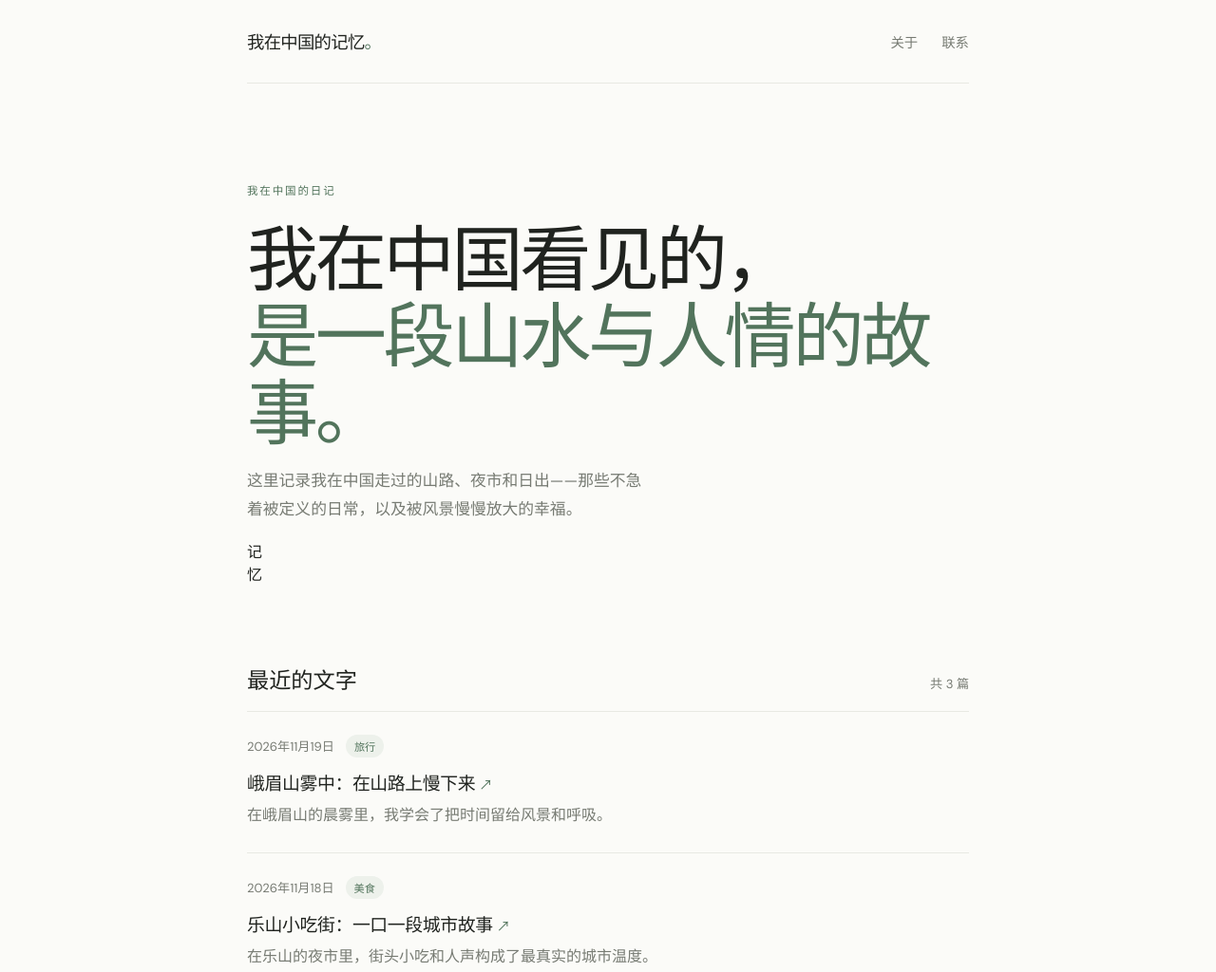
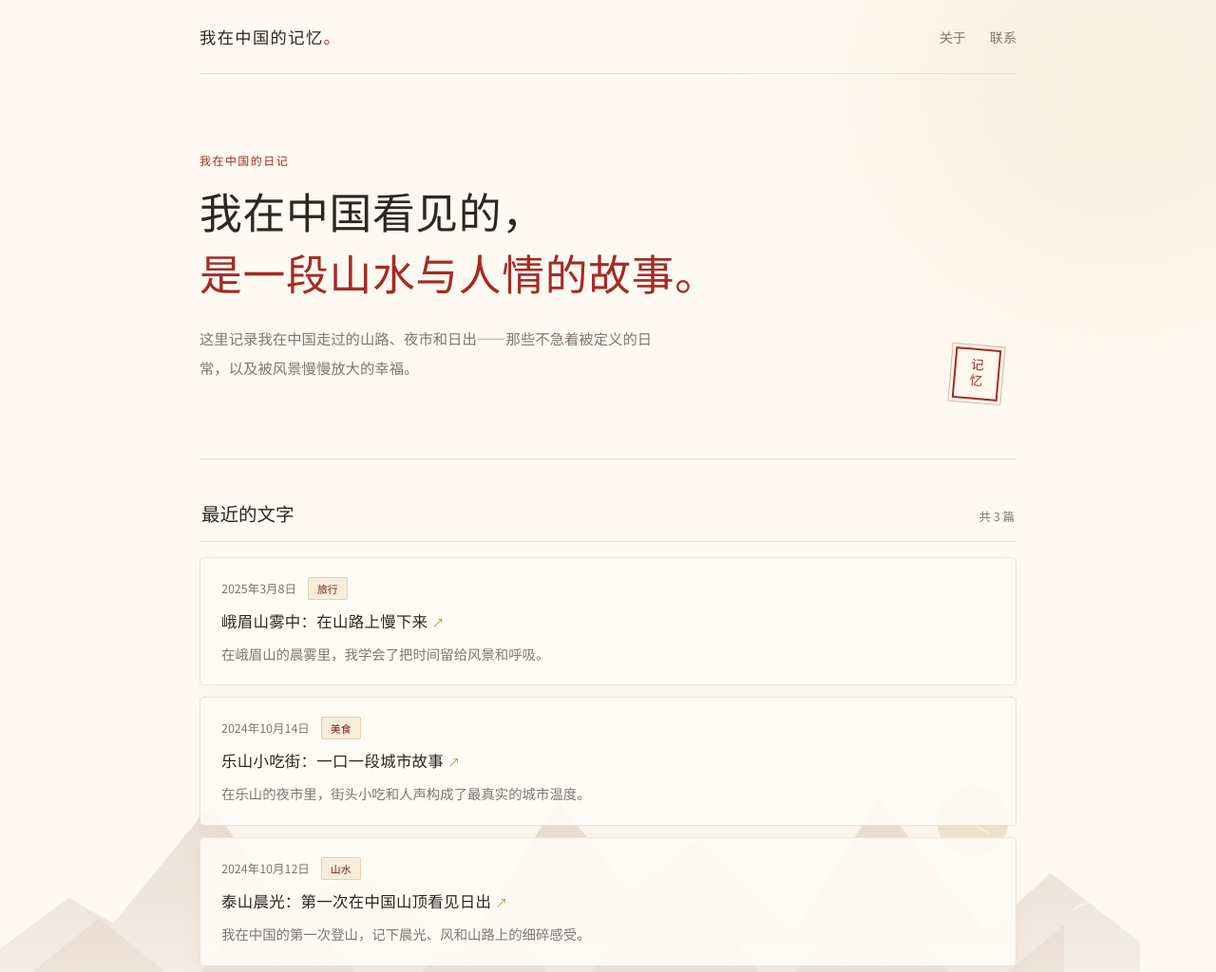
Before and after one commit to BoneBabys/Personal-Blog, an Astro site: page / in a window 1280 px wide. Shown: the top 1024 px of the page at 95% size. Built offline with nearby package versions, Linux system fonts and the light colour scheme; Astro itself is replaced by a stand-in of ours.

Commit message:
Polish blog layout, add ink landscape backdrop, and date posts 2024-2025

```diff
--- a/src/content/blog/emei-mist.md
+++ b/src/content/blog/emei-mist.md
@@ -1,7 +1,7 @@
 ---
 title: "峨眉山雾中：在山路上慢下来"
 description: "在峨眉山的晨雾里，我学会了把时间留给风景和呼吸。"
-pubDate: 2026-11-19
+pubDate: 2025-03-08
 tags:
   - 旅行
 ---
@@ -12,4 +12,4 @@ tags:
 
 过了一段时间，雾开始散开，山景像从一张画中被轻轻揭起，树木、寺院和水声都露了出来。我忽然明白，旅行并不一定需要一张很大的惊艳照片，很多时候，最难忘的，是在山路上深呼吸时，那种突然把烦恼放下的轻松。
 
-那天的峨眉山��给我的最深印象不是壮丽，而是“慢”。慢慢走、慢慢看、慢慢听，仿佛人也变成了山里的一部分。
+那天的峨眉山留给我的最深印象不是壮丽，而是“慢”。慢慢走、慢慢看、慢慢听，仿佛人也变成了山里的一部分。
--- a/src/content/blog/hello-world.md
+++ b/src/content/blog/hello-world.md
@@ -1,7 +1,7 @@
 ---
 title: "泰山晨光：第一次在中国山顶看见日出"
 description: "我在中国的第一次登山，记下晨光、风和山路上的细碎感受。"
-pubDate: 2026-11-17
+pubDate: 2024-10-12
 tags:
   - 山水
 ---
--- a/src/content/blog/leshan-snacks.md
+++ b/src/content/blog/leshan-snacks.md
@@ -1,7 +1,7 @@
 ---
 title: "乐山小吃街：一口一段城市故事"
 description: "在乐山的夜市里，街头小吃和人声构成了最真实的城市温度。"
-pubDate: 2026-11-18
+pubDate: 2024-10-14
 tags:
   - 美食
 ---
--- a/src/styles/global.css
+++ b/src/styles/global.css
@@ -1,13 +1,16 @@
-@import url('https://fonts.googleapis.com/css2?family=DM+Sans:wght@400;500;600;700&family=Playfair+Display:wght@500;600;700&display=swap');
+@import url('https://fonts.googleapis.com/css2?family=Noto+Sans+SC:wght@400;500;600;700&family=Noto+Serif+SC:wght@500;600;700&display=swap');
 
 :root {
   color-scheme: light;
-  --ink: #20231f;
-  --muted: #777b73;
-  --line: #e8e9e3;
-  --accent: #52745c;
-  --paper: #fbfbf8;
-  font-family: 'DM Sans', sans-serif;
+  --ink: #30251f;
+  --muted: #82756b;
+  --line: #eadfd1;
+  --accent: #a52a25;
+  --accent-dark: #7d1f1b;
+  --gold: #bd9145;
+  --paper: #fffaf1;
+  --card: rgb(255 252 246 / 88%);
+  font-family: 'Noto Sans SC', 'PingFang SC', 'Microsoft YaHei', sans-serif;
   background: var(--paper);
   color: var(--ink);
   font-synthesis: none;
@@ -16,42 +19,70 @@
 
 * { box-sizing: border-box; }
 html { scroll-behavior: smooth; }
-body { margin: 0; min-width: 320px; }
-a { color: inherit; text-decoration: none; }
+body {
+  margin: 0;
+  min-width: 320px;
+  background-color: var(--paper);
+  background-image: url('/images/ink-landscape.svg'), radial-gradient(ellipse at 92% 8%, rgb(189 145 69 / 11%), transparent 26rem);
+  background-position: center bottom, top right;
+  background-size: min(100% auto, 1600px), auto;
+  background-repeat: no-repeat;
+  background-attachment: fixed, scroll;
+}
+a { color: inherit; text-decoration: none; transition: color .2s ease, transform .2s ease; }
 a:hover { color: var(--accent); }
-.page-shell { width: min(100% - 48px, 760px); margin: 0 auto; }
-.site-header { display: flex; justify-content: space-between; align-items: center; padding: 30px 0; border-bottom: 1px solid var(--line); }
-.wordmark { font-weight: 700; font-size: 1.15rem; letter-spacing: -0.04em; }
+.page-shell { position: relative; width: min(100% - 48px, 860px); margin: 0 auto; }
+.site-header { display: flex; justify-content: space-between; align-items: center; padding: 26px 0; border-bottom: 1px solid var(--line); }
+.wordmark { font-weight: 700; font-size: 1.08rem; letter-spacing: .08em; }
 .wordmark span { color: var(--accent); }
-.site-header nav { display: flex; gap: 25px; color: var(--muted); font-size: .9rem; }
-.intro { padding: 92px 0 82px; }
-.eyebrow { color: var(--accent); font-size: .72rem; font-weight: 700; letter-spacing: .16em; }
+.site-header nav { display: flex; gap: 25px; color: var(--muted); font-size: .88rem; }
+.intro { position: relative; overflow: hidden; min-height: 340px; padding: 70px 0 65px; border-bottom: 1px solid var(--line); }
+.intro::before {
+  content: '龍';
+  position: absolute;
+  z-index: -1;
+  top: 50%;
+  right: 3%;
+  transform: translateY(-50%) rotate(9deg);
+  color: rgb(165 42 37 / 6%);
+  font: 700 clamp(9rem, 24vw, 16rem)/1 'Noto Serif SC', serif;
+  pointer-events: none;
+}
+.eyebrow { position: relative; color: var(--accent); font-size: .75rem; font-weight: 700; letter-spacing: .12em; }
 h1, h2, h3 { margin-top: 0; }
-.intro h1, .article h1 { margin: 20px 0; font: 600 clamp(2.8rem, 8vw, 4.7rem)/1.08 'Playfair Display', serif; letter-spacing: -.045em; }
+.intro h1, .article h1 { position: relative; margin: 17px 0; font: 600 clamp(1.8rem, 5vw, 2.8rem)/1.45 'Noto Serif SC', 'Songti SC', serif; letter-spacing: .015em; }
 .intro h1 span { color: var(--accent); }
-.intro-copy { max-width: 430px; color: var(--muted); font-size: 1.05rem; line-height: 1.75; }
-.posts-section { padding-bottom: 80px; }
-.section-heading { display: flex; justify-content: space-between; align-items: baseline; padding-bottom: 17px; border-bottom: 1px solid var(--line); }
-.section-heading h2 { margin: 0; font: 600 1.45rem 'Playfair Display', serif; }
-.section-heading span, .post-meta { color: var(--muted); font-size: .82rem; }
-.post-card { padding: 24px 0 26px; border-bottom: 1px solid var(--line); }
+.intro-copy { position: relative; max-width: 490px; color: var(--muted); font-size: .96rem; line-height: 2; }
+.intro-seal { position: absolute; right: 18px; bottom: 62px; display: grid; place-content: center; width: 48px; height: 54px; border: 2px solid var(--accent); outline: 1px solid rgb(165 42 37 / 35%); outline-offset: 3px; color: var(--accent); font-family: 'Noto Serif SC', serif; font-size: .85rem; font-weight: 700; line-height: 1.25; text-align: center; transform: rotate(5deg); }
+.posts-section { padding: 42px 0 74px; }
+.section-heading { display: flex; justify-content: space-between; align-items: baseline; padding: 0 2px 15px; border-bottom: 1px solid var(--line); }
+.section-heading h2 { margin: 0; font: 600 1.22rem 'Noto Serif SC', 'Songti SC', serif; }
+.section-heading span, .post-meta { color: var(--muted); font-size: .78rem; }
+.post-list { display: grid; gap: 12px; padding-top: 16px; }
+.post-card { padding: 20px 22px 19px; border: 1px solid rgb(234 223 209 / 85%); border-radius: 5px; background: var(--card); box-shadow: 0 8px 24px rgb(91 62 37 / 4%); transition: border-color .2s ease, transform .2s ease, box-shadow .2s ease; }
+.post-card:hover { transform: translateY(-2px); border-color: rgb(165 42 37 / 35%); box-shadow: 0 12px 28px rgb(91 62 37 / 8%); }
 .post-meta { display: flex; align-items: center; gap: 12px; }
-.tag { padding: 4px 9px; border-radius: 99px; background: #edf1eb; color: var(--accent); font-size: .7rem; }
-.post-card h3 { margin: 12px 0 7px; font-size: 1.18rem; letter-spacing: -.02em; }
-.post-card h3 span { color: var(--accent); font-size: .9rem; }
-.post-card > p, .empty-state { margin: 0; color: var(--muted); line-height: 1.7; }
-.site-footer { display: flex; justify-content: space-between; padding: 23px 0 35px; border-top: 1px solid var(--line); color: var(--muted); font-size: .82rem; }
+.tag { padding: 3px 9px; border: 1px solid rgb(189 145 69 / 30%); border-radius: 2px; background: #f7edda; color: var(--accent-dark); font-size: .68rem; }
+.post-card h3 { margin: 10px 0 6px; font: 600 1.03rem/1.7 'Noto Serif SC', 'Songti SC', serif; letter-spacing: .015em; }
+.post-card h3 span { color: var(--gold); font-size: .8rem; }
+.post-card > p, .empty-state { margin: 0; color: var(--muted); font-size: .9rem; line-height: 1.85; }
+.site-footer { display: flex; justify-content: space-between; padding: 20px 0 30px; border-top: 1px solid var(--line); color: var(--muted); font-size: .78rem; }
 .article-shell { min-height: 100vh; display: flex; flex-direction: column; }
-.back-link { color: var(--muted); font-size: .9rem; }
-.article { width: min(100%, 650px); margin: 72px auto 90px; flex: 1; }
-.article h1 { font-size: clamp(2.5rem, 7vw, 4rem); }
-.article-description { color: var(--muted); font-size: 1.12rem; line-height: 1.7; }
-.article-content { margin-top: 42px; font-size: 1.05rem; line-height: 1.85; }
-.article-content h2, .article-content h3 { margin-top: 2em; font-family: 'Playfair Display', serif; }
+.back-link { color: var(--muted); font-size: .88rem; }
+.article { width: min(100%, 680px); margin: 54px auto 70px; padding: 34px clamp(20px, 5vw, 46px); flex: 1; border: 1px solid rgb(234 223 209 / 85%); border-radius: 5px; background: var(--card); box-shadow: 0 12px 36px rgb(91 62 37 / 5%); }
+.article h1 { font-size: clamp(1.65rem, 4.5vw, 2.5rem); }
+.article-description { color: var(--muted); font-size: .98rem; line-height: 1.9; }
+.article-content { margin-top: 30px; font-size: .96rem; line-height: 2.05; }
+.article-content h2, .article-content h3 { margin-top: 2em; font-family: 'Noto Serif SC', 'Songti SC', serif; }
 .article-content a { color: var(--accent); text-decoration: underline; text-underline-offset: 3px; }
-@media (max-width: 520px) {
-  .page-shell { width: min(100% - 36px, 760px); }
-  .site-header { padding: 23px 0; }
-  .intro { padding: 70px 0 62px; }
+@media (max-width: 600px) {
+  body { background-size: auto 55vh, auto; background-position: center bottom, top right; }
+  .page-shell { width: min(100% - 36px, 860px); }
+  .site-header { padding: 21px 0; }
+  .intro { min-height: 300px; padding: 58px 0 52px; }
+  .intro-seal { right: 9px; bottom: 35px; width: 41px; height: 47px; font-size: .76rem; }
+  .posts-section { padding-top: 32px; }
+  .post-card { padding: 17px 16px; }
+  .article { margin: 34px auto 48px; padding: 26px 20px; }
   .site-header nav { gap: 16px; }
 }
```
Also changed, not shown: public/images/ink-landscape.svg (added).
